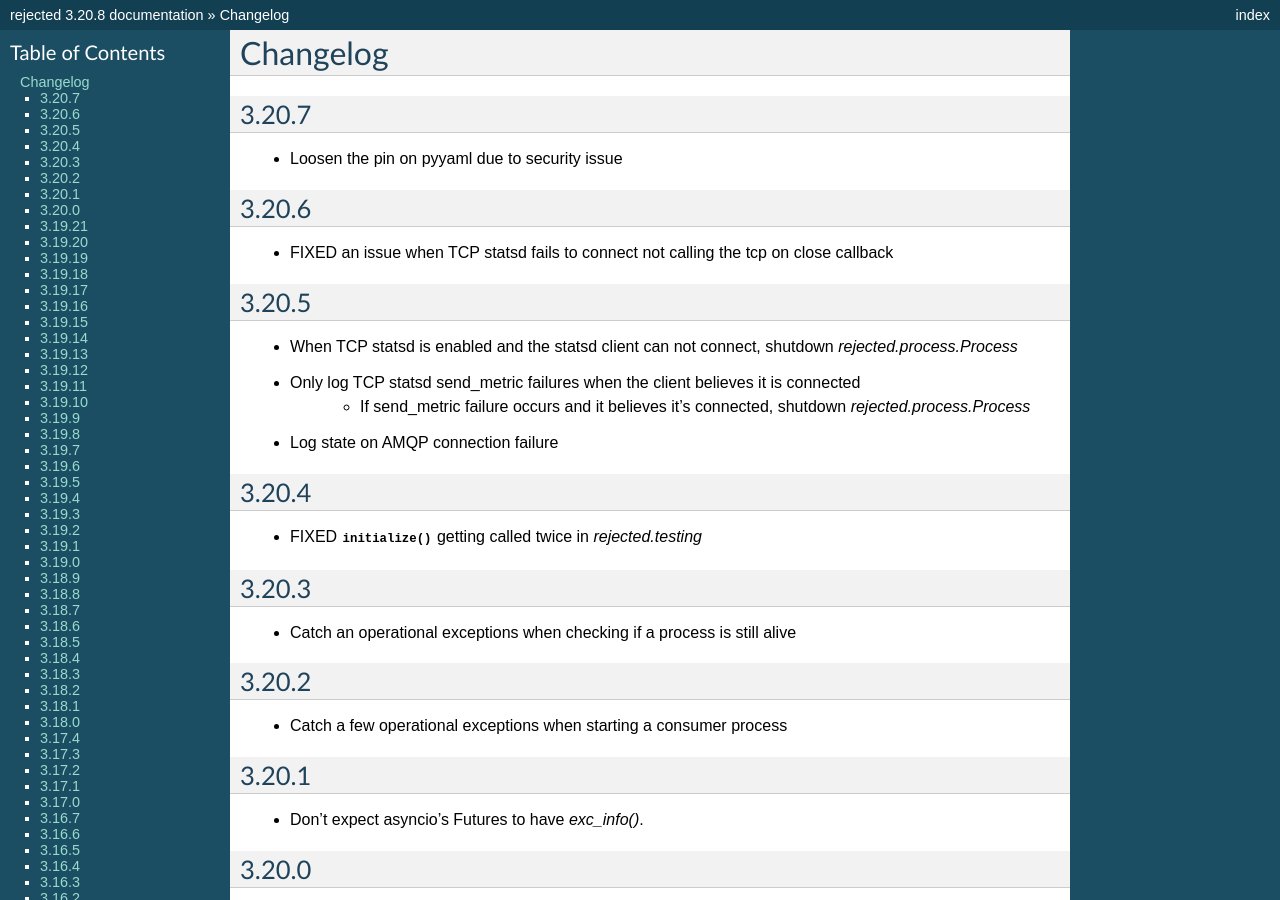
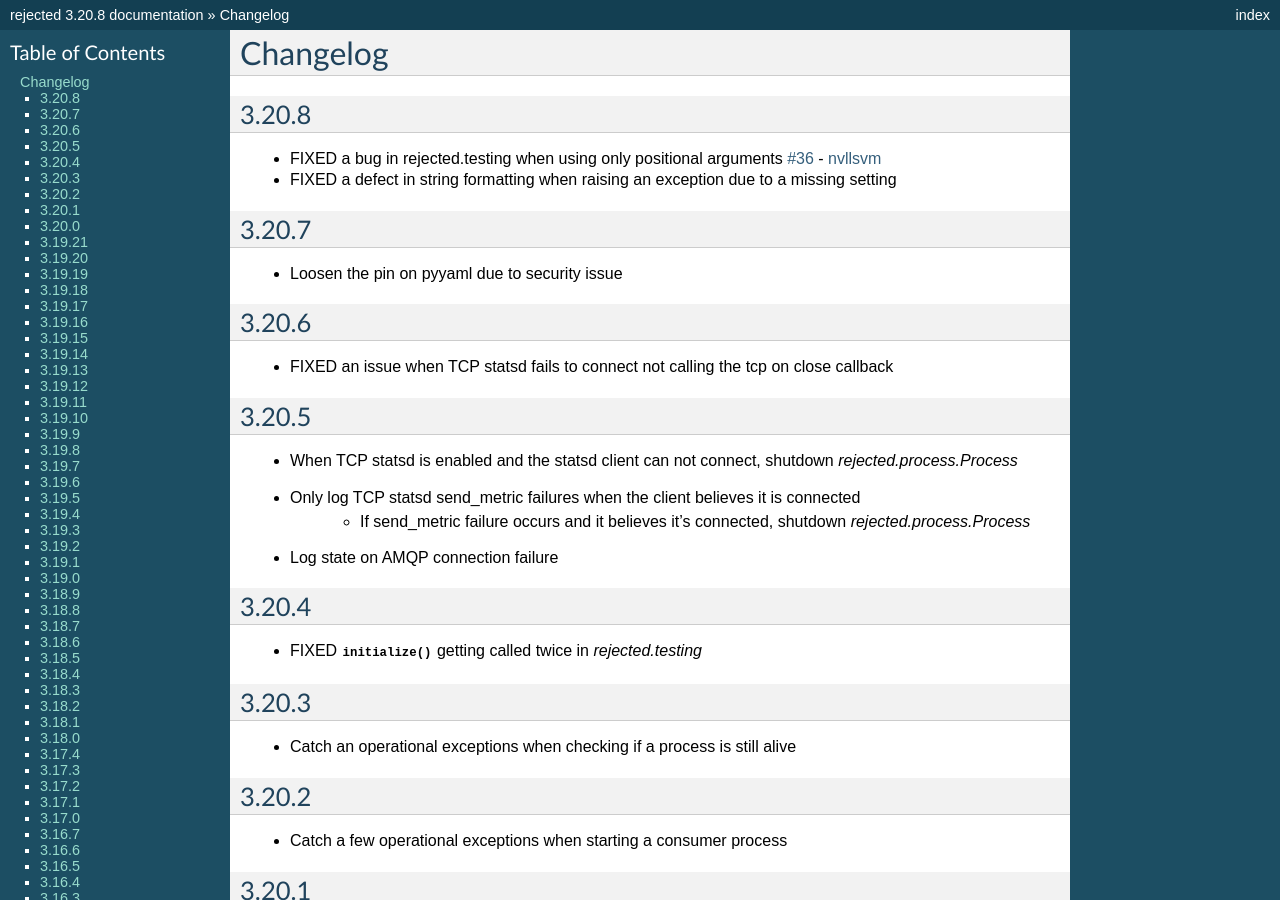
Before and after one commit to gmr/rejected, a Sphinx documentation site: the page built from docs/history.rst, in a window 1280 px wide and 900 px high. Built offline with Sphinx 7.4.7, drawn with Linux system fonts in a browser that asks for light colours.

Commit message:
Update release history and bump version for release

```diff
--- a/docs/history.rst
+++ b/docs/history.rst
@@ -1,5 +1,10 @@
 Changelog
 =========
+
+3.20.8
+------
+- FIXED a bug in rejected.testing when using only positional arguments `#36 <https://github.com/gmr/rejected/pull/36>`_ - `nvllsvm <https://github.com/nvllsvm>`_
+- FIXED a defect in string formatting when raising an exception due to a missing setting
 
 3.20.7
 ------
--- a/setup.py
+++ b/setup.py
@@ -26,7 +26,7 @@ def read_requirements(name):
 
 setuptools.setup(
     name='rejected',
-    version='3.20.7',
+    version='3.20.8',
     description='Rejected is a Python RabbitMQ Consumer Framework and '
                 'Controller Daemon',
     long_description=open('README.rst').read(),
```
